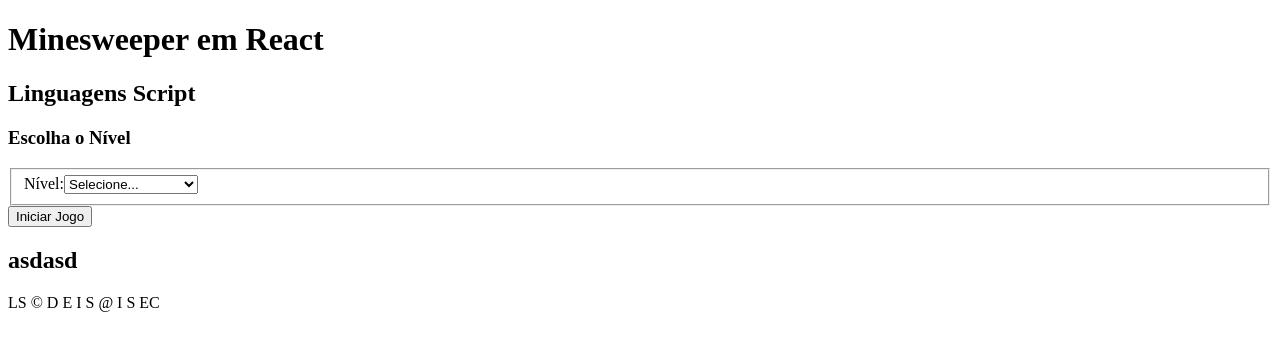
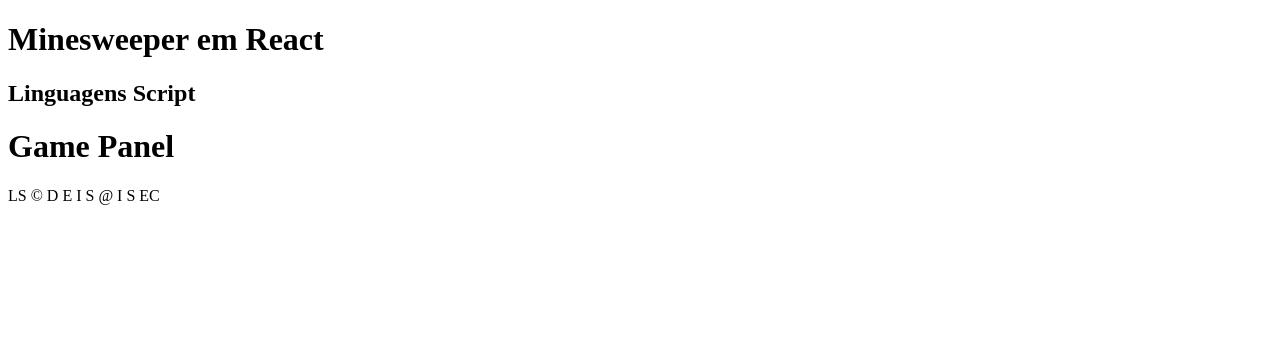
Before and after one commit to afonsodalv/minesweeper-app, a React (Create React App) app: page / in a window 1280 px wide. Shown: the top 350 px of the page. Built offline with nearby package versions, Linux system fonts and the light colour scheme.

Commit message:
control panel (not working)

```diff
--- a/src/App.js
+++ b/src/App.js
@@ -1,11 +1,22 @@
+import { useState } from 'react';
 import './App.css';
-import {Header, Footer, ControlPanel} from "./components";
+import {Header, Footer, ControlPanel, GamePanel} from "./components";
 
 function App() {
+
+  const  [gameStarted, setGameStarted]=useState(false);
+
+  function handleGameStared(){
+    setGameStarted(!gameStarted);
+  }
   return (
     <div className="container">
       <Header />
-      <ControlPanel/>
+      <ControlPanel
+        gameStarted={gameStarted}
+        onGameStart={handleGameStared}
+      />
+      <GamePanel/>
       <Footer />
     </div>
   );
--- a/src/components/control-panel/control-panel.component.jsx
+++ b/src/components/control-panel/control-panel.component.jsx
@@ -1,8 +1,9 @@
 import React from "react";
+import "./control-panel.css"
 
-function ControlPanel(){
+function GameStartPanel(){
     return(
-        <section id="panel-control">
+        <section id="control-panel">
             <form className="form">
                 <h3>Escolha o Nível</h3>
                 <fieldset>
@@ -14,14 +15,26 @@ function ControlPanel(){
                         <option value="3">Avançado (30x16)</option>
                     </select>
                 </fieldset>
-                <button type="button" id="btPlay">Iniciar Jogo</button>
-                <form>
-                    <h1>asdasd</h1>
-                </form>
+                <button type="button" id="btPlay" onClick={onGameStart}>Iniciar Jogo</button>
             </form>
-
         </section>
     );
 }
 
+function GamePlayPanel(){
+    return (
+        <dl>
+            <dt>Tempo de Jogo: </dt>
+            <dd id="gameTime">0</dd>
+        </dl>
+    );
+}
+
+function ControlPanel({gameStarted, onGameStart}){
+    return(
+        <div>
+            {gameStarted ?(GamePlayPanel):(GameStartPanel)}
+        </div>
+    );
+}
 export default ControlPanel;
--- /dev/null
+++ b/src/components/control-panel/control-panel.css
@@ -0,0 +1,3 @@
+#control-panel{
+    background-color: rgb(200, 195, 188);
+}
--- /dev/null
+++ b/src/components/game-panel/game-panel.component.jsx
@@ -0,0 +1,9 @@
+import React from "react"
+
+function GamePanel(){
+    return(
+        <h1>Game Panel</h1>
+    );
+}
+
+export default GamePanel;
--- a/src/components/index.js
+++ b/src/components/index.js
@@ -1,3 +1,4 @@
 export { default as Header } from "./header/header.component";
 export { default as Footer } from "./footer/footer.component";
 export { default as ControlPanel } from "./control-panel/control-panel.component";
+export { default as GamePanel } from "./game-panel/game-panel.component";
```
